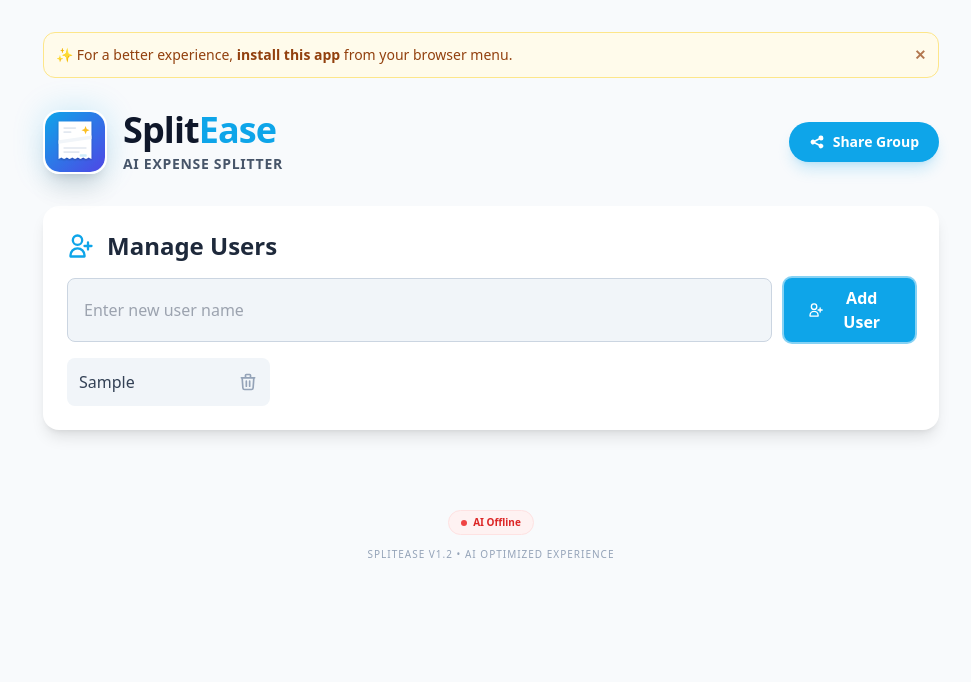
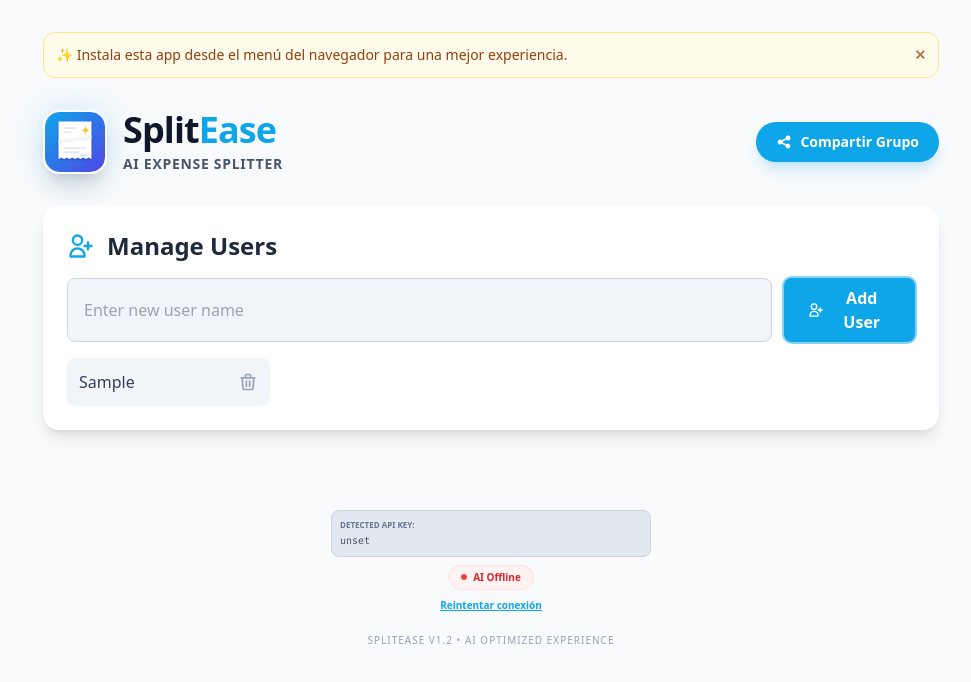
Before and after one commit to hernanihf-boop/Split-Ease, a React (Vite) app: page / in a window 1280 px wide. Both pictures are taken after typing "Sample" into the empty fields and a click on the button "Add User". Shown: the top 682 px of the page, without its empty margins (149-1120 px from the left). Built offline with nearby package versions, Linux system fonts and the light colour scheme; no server answers.

Commit message:
add api key for debugging

```diff
--- a/App.tsx
+++ b/App.tsx
@@ -23,35 +23,69 @@ const App: React.FC = () => {
   const [aiStatus, setAiStatus] = useState<'checking' | 'ok' | 'error'>('checking');
   const [aiDiagnostic, setAiDiagnostic] = useState<string | null>(null);
 
-  useEffect(() => {
-    // Detect if app is already installed/open in standalone mode
-    const isPWA = window.matchMedia('(display-mode: standalone)').matches || (window.navigator as any).standalone === true;
-    setIsStandalone(isPWA);
+  // Helper to get the full API Key for debugging
+  const getFullKey = () => {
+    try {
+      const key = process.env.API_KEY;
+      if (key === undefined) return "[undefined]";
+      if (key === null) return "[null]";
+      if (key.trim() === "") return "[Vacia/String vacio]";
+      if (key === "YOUR_API_KEY") return "[Valor por defecto: YOUR_API_KEY]";
+      return key; // Mostrar entera como pidió el usuario
+    } catch (e) {
+      return "[Error accediendo a process.env]";
+    }
+  };
 
-    // Initial AI Health Check
-    const checkAI = async () => {
-      const apiKey = process.env.API_KEY;
-      if (!apiKey || apiKey === "YOUR_API_KEY" || apiKey.length < 10) {
+  const checkAI = useCallback(async () => {
+    setAiStatus('checking');
+    setAiDiagnostic(null);
+
+    let apiKey = '';
+    try {
+      apiKey = process.env.API_KEY || '';
+    } catch (e) {
+      console.warn("process.env is not defined.");
+    }
+
+    if (!apiKey || apiKey === "YOUR_API_KEY" || apiKey.trim() === "" || apiKey.length < 5) {
       setAiStatus('error');
-        setAiDiagnostic("API Key is missing or incorrectly configured in the deployment environment.");
+      setAiDiagnostic("API_KEY no detectada en el cliente. Verifica que la variable 'API_KEY' esté en la configuración de Netlify/Vercel y haz un REDEPLOY manual.");
       return;
     }
 
     try {
       const ai = new GoogleGenAI({ apiKey });
-        // Minimal call to verify the key and service
-        await ai.models.generateContent({
+      const response = await ai.models.generateContent({
         model: 'gemini-3-flash-preview',
-          contents: 'Ping',
-          config: { maxOutputTokens: 1 }
+        contents: 'ping',
+        config: {
+            maxOutputTokens: 5,
+            thinkingConfig: { thinkingBudget: 0 }
+        }
       });
+
+      if (response && response.text) {
         setAiStatus('ok');
+      } else {
+        throw new Error("Respuesta vacía de Gemini.");
+      }
     } catch (err: any) {
       console.error("AI Startup Check Failed:", err);
       setAiStatus('error');
-        setAiDiagnostic(err.message || "Failed to establish a connection with the Gemini AI service.");
+
+      let message = err.message || "Error de conexión.";
+      if (message.includes("403")) message = "API Key Inválida (403). Revisa si la clave tiene habilitada la API de Gemini.";
+      if (message.includes("429")) message = "Límite de cuota excedido (429).";
+      if (message.includes("fetch")) message = "Error de red/CORS (¿VPN activada?).";
+
+      setAiDiagnostic(message);
     }
-    };
+  }, []);
+
+  useEffect(() => {
+    const isPWA = window.matchMedia('(display-mode: standalone)').matches || (window.navigator as any).standalone === true;
+    setIsStandalone(isPWA);
 
     checkAI();
 
@@ -61,7 +95,7 @@ const App: React.FC = () => {
     if (sharedData) {
       try {
         const decoded = JSON.parse(atob(sharedData));
-        if (confirm(`Do you want to import the group "${decoded.name || 'Shared'}" with ${decoded.expenses.length} expenses? This will replace your current data.`)) {
+        if (confirm(`¿Quieres importar el grupo "${decoded.name || 'Compartido'}"?`)) {
           setUsers(decoded.users);
           setExpenses(decoded.expenses);
           window.history.replaceState({}, document.title, window.location.pathname);
@@ -70,7 +104,7 @@ const App: React.FC = () => {
         console.error("Error importing shared data", e);
       }
     }
-  }, []);
+  }, [checkAI]);
 
   useEffect(() => {
     localStorage.setItem('split-ease-users', JSON.stringify(users));
@@ -87,17 +121,14 @@ const App: React.FC = () => {
 
   const handleDeleteUser = useCallback((id: string) => {
     if (expenses.length > 0) {
-        alert("Users cannot be deleted while expenses exist.");
+        alert("No se pueden borrar usuarios si hay gastos registrados.");
         return;
     }
     setUsers(prev => prev.filter(user => user.id !== id));
   }, [expenses.length]);
 
   const handleAddExpense = useCallback((expenseData: Omit<Expense, 'id'>) => {
-    const newExpense: Expense = {
-      ...expenseData,
-      id: `exp-${Date.now()}`,
-    };
+    const newExpense: Expense = { ...expenseData, id: `exp-${Date.now()}` };
     setExpenses(prev => [newExpense, ...prev]);
   }, []);
 
@@ -111,14 +142,10 @@ const App: React.FC = () => {
     const shareUrl = `${window.location.origin}${window.location.pathname}?import=${encoded}`;
 
     if (navigator.share) {
-      navigator.share({
-        title: 'SplitEase - Shared Group',
-        text: 'Check out our group expenses!',
-        url: shareUrl,
-      }).catch(console.error);
+      navigator.share({ title: 'SplitEase Group', url: shareUrl }).catch(console.error);
     } else {
       navigator.clipboard.writeText(shareUrl);
-      alert('Link copied to clipboard. Send it to your friends!');
+      alert('¡Enlace copiado!');
     }
   };
 
@@ -128,7 +155,7 @@ const App: React.FC = () => {
 
         {!isStandalone && (
           <div className="bg-amber-50 dark:bg-amber-900/20 border border-amber-200 dark:border-amber-800 p-3 rounded-xl text-xs sm:text-sm text-amber-800 dark:text-amber-300 flex items-center justify-between">
-            <span>✨ For a better experience, <b>install this app</b> from your browser menu.</span>
+            <span>✨ Instala esta app desde el menú del navegador para una mejor experiencia.</span>
             <button onClick={() => setIsStandalone(true)} className="ml-2 font-bold opacity-70">✕</button>
           </div>
         )}
@@ -137,7 +164,7 @@ const App: React.FC = () => {
           <div className="text-center sm:text-left flex items-center gap-4">
             <div className="relative">
                <div className="absolute inset-0 bg-sky-500 blur-lg opacity-20 rounded-2xl"></div>
-               <Logo className="relative w-16 h-16 rounded-2xl shadow-xl border-2 border-white dark:border-slate-800 transition-transform hover:scale-105" />
+               <Logo className="relative w-16 h-16 rounded-2xl shadow-xl border-2 border-white dark:border-slate-800" />
             </div>
             <div>
               <h1 className="text-3xl sm:text-4xl font-extrabold text-slate-900 dark:text-white tracking-tight leading-none">
@@ -148,14 +175,11 @@ const App: React.FC = () => {
           </div>
 
           {(users.length > 0 || expenses.length > 0) && (
-            <button
-              onClick={handleShareGroup}
-              className="flex items-center gap-2 px-5 py-2.5 bg-sky-500 text-white font-bold rounded-full hover:bg-sky-600 shadow-lg shadow-sky-500/20 transition-all active:scale-95 text-sm"
-            >
+            <button onClick={handleShareGroup} className="flex items-center gap-2 px-5 py-2.5 bg-sky-500 text-white font-bold rounded-full hover:bg-sky-600 shadow-lg shadow-sky-500/20 transition-all active:scale-95 text-sm">
               <svg xmlns="http://www.w3.org/2000/svg" className="h-4 w-4" viewBox="0 0 20 20" fill="currentColor">
                 <path d="M15 8a3 3 0 10-2.977-2.63l-4.94 2.47a3 3 0 100 4.319l4.94 2.47a3 3 0 10.895-1.789l-4.94-2.47a3.027 3.027 0 000-.74l4.94-2.47C13.456 7.68 14.19 8 15 8z" />
               </svg>
-              Share Group
+              Compartir Grupo
             </button>
           )}
         </header>
@@ -175,11 +199,19 @@ const App: React.FC = () => {
         </main>
 
         <footer className="flex flex-col items-center justify-center gap-3 pt-12 pb-8">
+          <div className="flex flex-col items-center gap-2 w-full max-w-xs">
+            <div className="bg-slate-200 dark:bg-slate-800 p-2 rounded-lg border border-slate-300 dark:border-slate-700 w-full overflow-hidden">
+                <p className="text-[8px] uppercase font-bold text-slate-500 dark:text-slate-400 mb-1">Detected API Key:</p>
+                <code className="text-[10px] text-slate-600 dark:text-slate-300 font-mono break-all whitespace-normal block leading-tight">
+                {getFullKey()}
+                </code>
+            </div>
+
             <div className="flex items-center gap-3">
               {aiStatus === 'checking' && (
                 <span className="flex items-center gap-1.5 text-[10px] text-slate-500 bg-slate-200/50 dark:bg-slate-800/50 px-3 py-1 rounded-full animate-pulse border border-slate-200 dark:border-slate-700">
                   <span className="w-1.5 h-1.5 rounded-full bg-slate-400"></span>
-                Verifying AI...
+                  Verificando AI...
                 </span>
               )}
               {aiStatus === 'ok' && (
@@ -189,13 +221,19 @@ const App: React.FC = () => {
                 </span>
               )}
               {aiStatus === 'error' && (
+                <div className="flex flex-col items-center gap-2">
                   <span className="flex items-center gap-1.5 text-[10px] text-red-600 dark:text-red-400 bg-red-50 dark:bg-red-900/20 px-3 py-1 rounded-full font-bold border border-red-100 dark:border-red-800">
                     <span className="w-1.5 h-1.5 rounded-full bg-red-500"></span>
                     AI Offline
                   </span>
+                  <button onClick={checkAI} className="text-[10px] text-sky-500 hover:text-sky-600 underline font-semibold transition-colors">
+                      Reintentar conexión
+                  </button>
+                </div>
               )}
             </div>
-          <p className="text-center text-slate-400 dark:text-slate-500 text-[10px] uppercase tracking-widest">
+          </div>
+          <p className="text-center text-slate-400 dark:text-slate-500 text-[10px] uppercase tracking-widest mt-2">
             SplitEase v1.2 • AI Optimized Experience
           </p>
         </footer>
--- a/vite.config.ts
+++ b/vite.config.ts
@@ -1,8 +1,13 @@
+
 import { defineConfig } from 'vite';
 import react from '@vitejs/plugin-react';
 
 export default defineConfig({
   plugins: [react()],
+  define: {
+    // This allows the frontend to access the API_KEY set in your deployment environment
+    'process.env.API_KEY': JSON.stringify(process.env.API_KEY),
+  },
   build: {
     outDir: 'dist',
     emptyOutDir: true,
```
Lines whose indentation alone changed are shown as unchanged.
